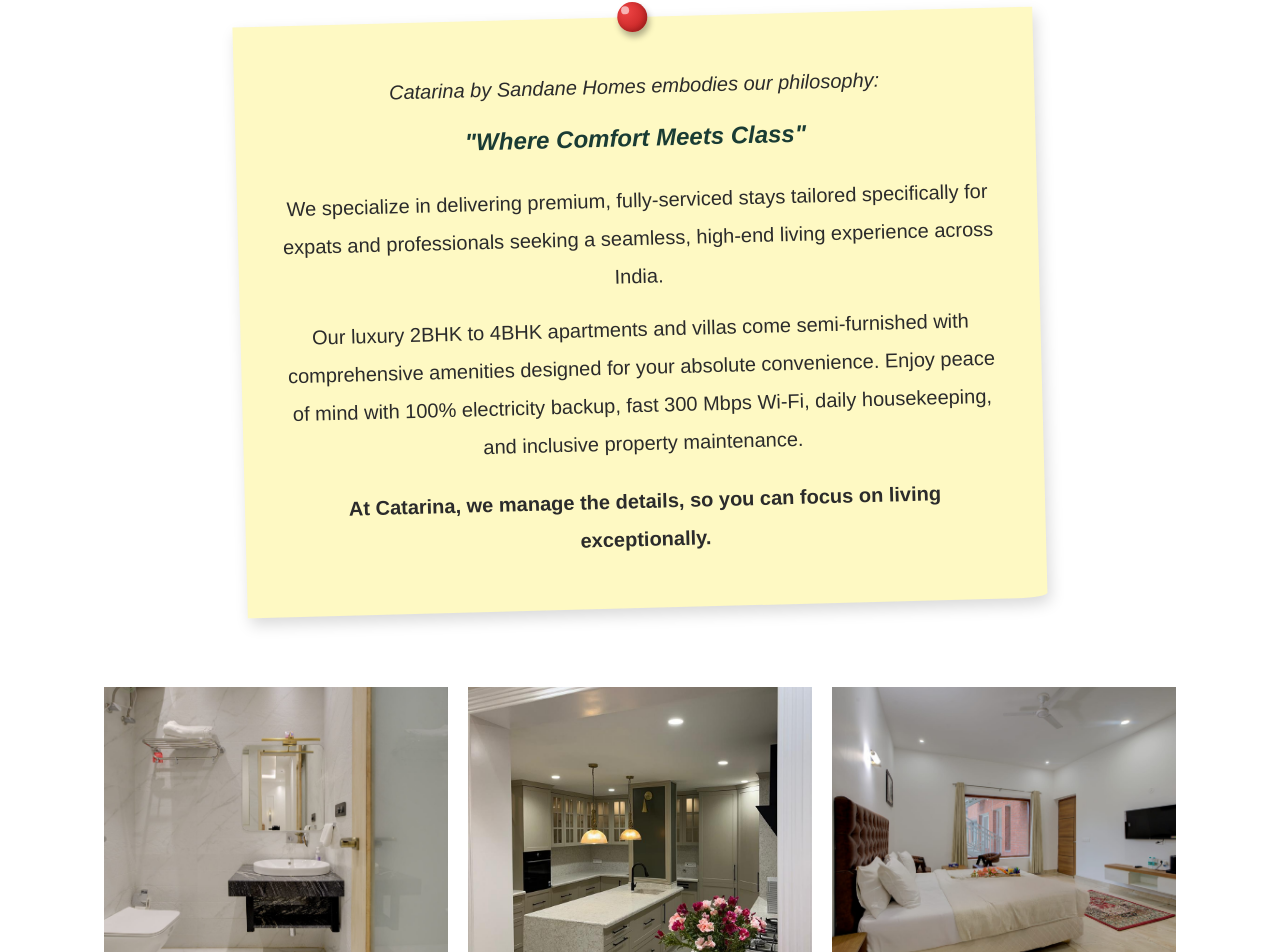
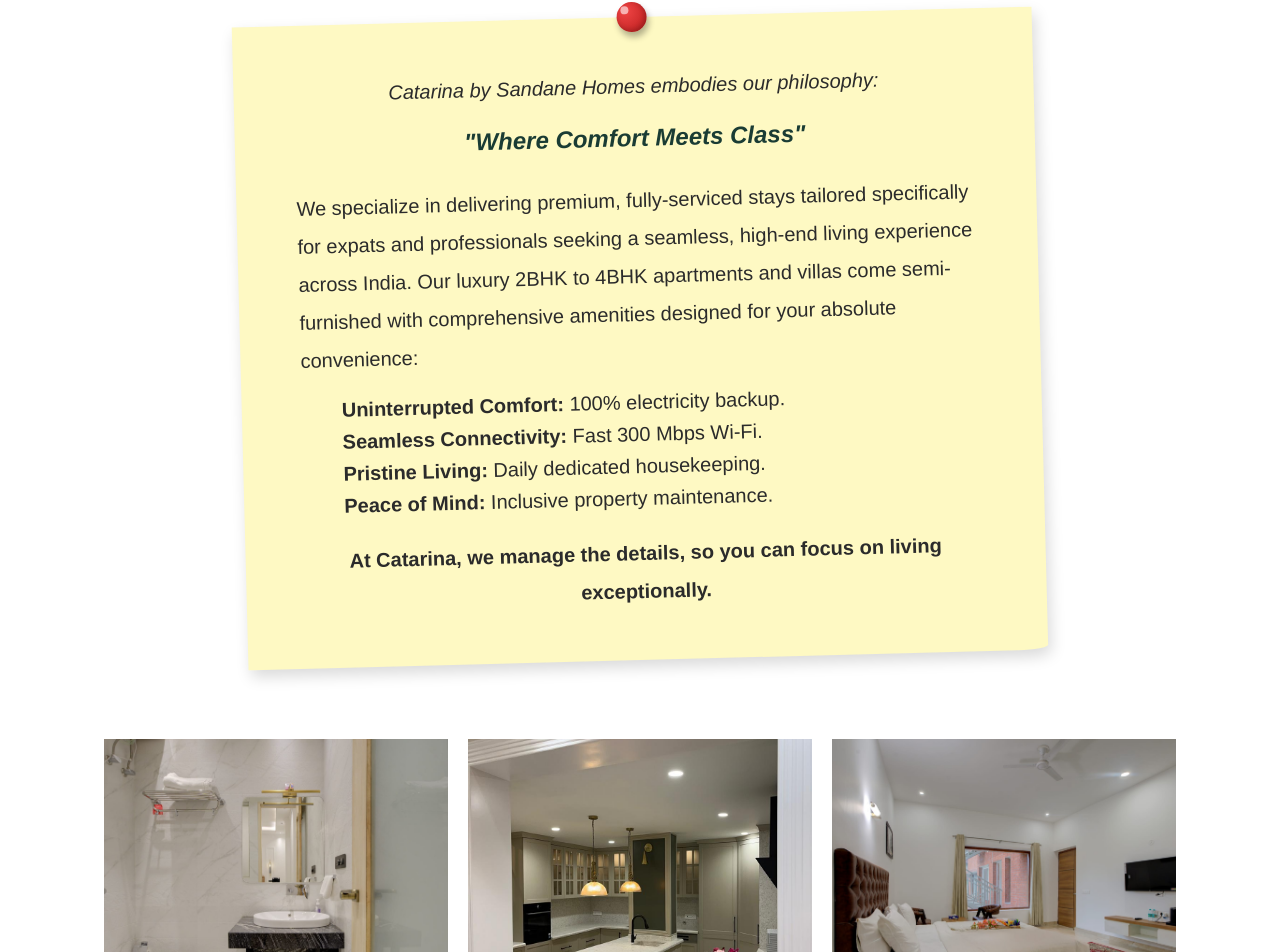
Before and after one commit to viratco/sandanehomes, a React (Vite) app: page /catarina-services in a window 1280 px wide. Shown: the part 1180-2132 px from the top of the page. Built offline with nearby package versions, Linux system fonts and the light colour scheme; a web font is replaced by a local one.

Commit message:
content: format catarina sticky note text with bullet points

```diff
--- a/src/components/pages/CatarinaServices.jsx
+++ b/src/components/pages/CatarinaServices.jsx
@@ -125,12 +125,15 @@ const CatarinaServices = () => {
                         Catarina by Sandane Homes embodies our philosophy: <br />
                         <strong style={{ fontSize: '24px', color: '#1A3C34', display: 'inline-block', marginTop: '10px' }}>"Where Comfort Meets Class"</strong>
                     </p>
-                    <p>
-                        We specialize in delivering premium, fully-serviced stays tailored specifically for expats and professionals seeking a seamless, high-end living experience across India.
+                    <p style={{ textAlign: 'left', marginBottom: '15px', padding: '0 20px' }}>
+                        We specialize in delivering premium, fully-serviced stays tailored specifically for expats and professionals seeking a seamless, high-end living experience across India. Our luxury 2BHK to 4BHK apartments and villas come semi-furnished with comprehensive amenities designed for your absolute convenience:
                     </p>
-                    <p style={{ marginTop: '15px' }}>
-                        Our luxury 2BHK to 4BHK apartments and villas come semi-furnished with comprehensive amenities designed for your absolute convenience. Enjoy peace of mind with 100% electricity backup, fast 300 Mbps Wi-Fi, daily housekeeping, and inclusive property maintenance.
-                    </p>
+                    <ul style={{ textAlign: 'left', paddingLeft: '40px', margin: '0 20px 20px 20px', lineHeight: '1.6' }}>
+                        <li><strong>Uninterrupted Comfort:</strong> 100% electricity backup.</li>
+                        <li><strong>Seamless Connectivity:</strong> Fast 300 Mbps Wi-Fi.</li>
+                        <li><strong>Pristine Living:</strong> Daily dedicated housekeeping.</li>
+                        <li><strong>Peace of Mind:</strong> Inclusive property maintenance.</li>
+                    </ul>
                     <p style={{ marginTop: '20px', fontWeight: 'bold' }}>
                         At Catarina, we manage the details, so you can focus on living exceptionally.
                     </p>
```
